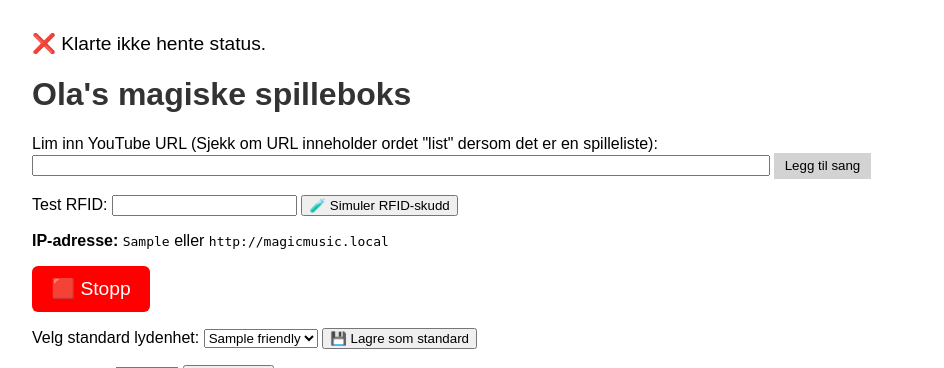
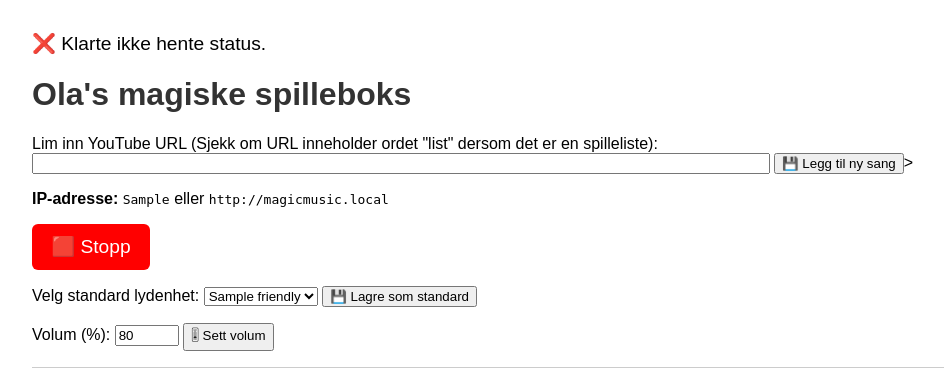
Before and after one commit to Olav68/RFIDMusicBox, a Flask app: template templates/index.html in a window 1280 px wide. Shown: the top 368 px of the page, without its empty margins (0-944 px from the left). Run offline with Flask 3, Linux system fonts and the light colour scheme; the template is opened without the code that fills it: most values are stand-ins (such as "Sample title", 1, 10 or a date in 2020); data that the repository does not hold is empty.

Commit message:
Ny knapp

```diff
--- a/templates/index.html
+++ b/templates/index.html
@@ -54,15 +54,15 @@ updateRFIDStatus();
 <form action="/add_url" method="post">
     <label for="url">Lim inn YouTube URL (Sjekk om URL inneholder ordet "list" dersom det er en spilleliste):</label><br>
     <input type="text" id="url" name="url" required style="width: 60%">
-    <button class="button-new" type="submit">Legg til sang</button>
+    <button type="submit">💾 Legg til ny sang</button>>
 </form>
-
+<!--
 <form action="/simulate_rfid" method="post" style="margin-top:1em;">
     <label for="rfid">Test RFID:</label>
     <input type="text" name="rfid" required>
     <button type="submit">🧪 Simuler RFID-skudd</button>
 </form>
-
+-->
 <p><strong>IP-adresse:</strong> <code>{{ ip }}</code> eller <code>http://magicmusic.local</code></p>
 
 
```
